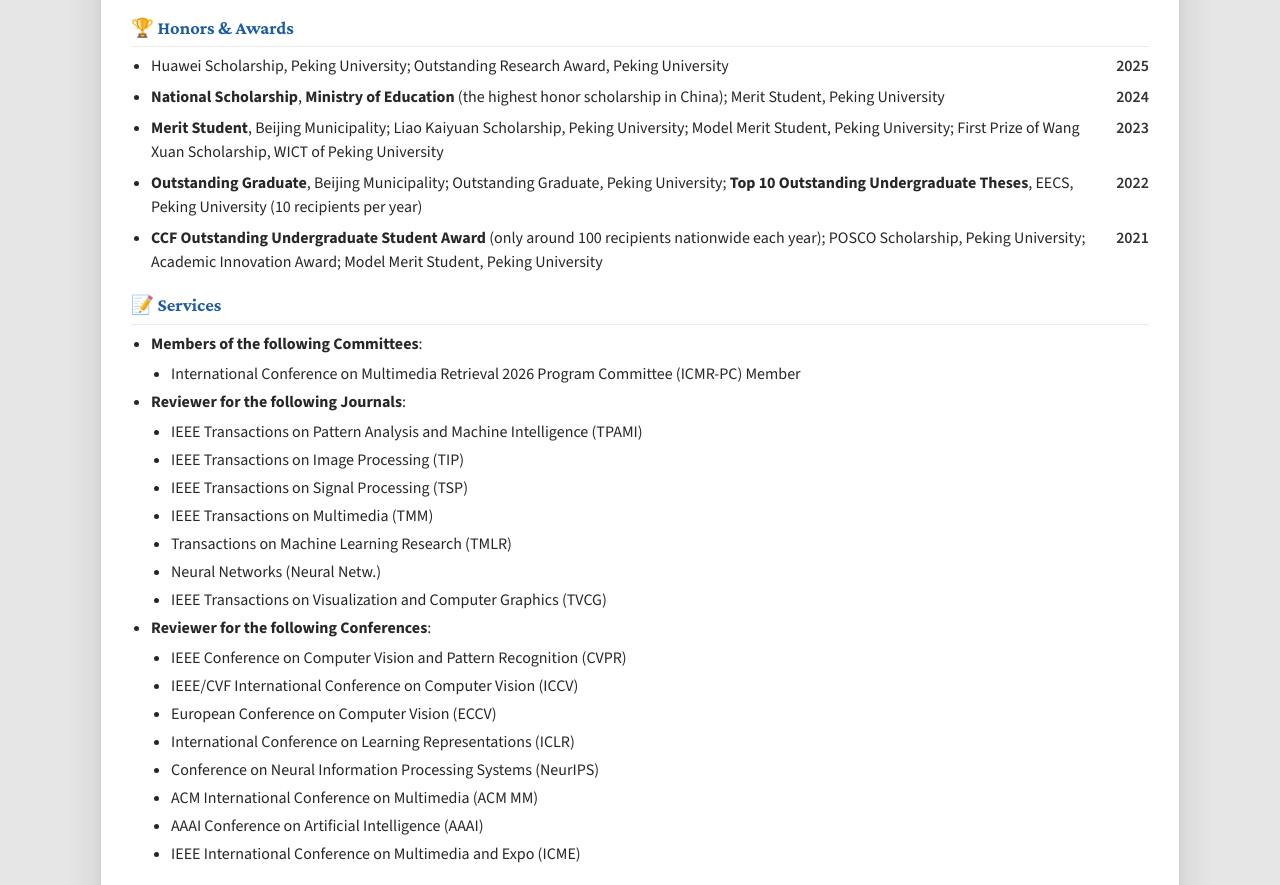
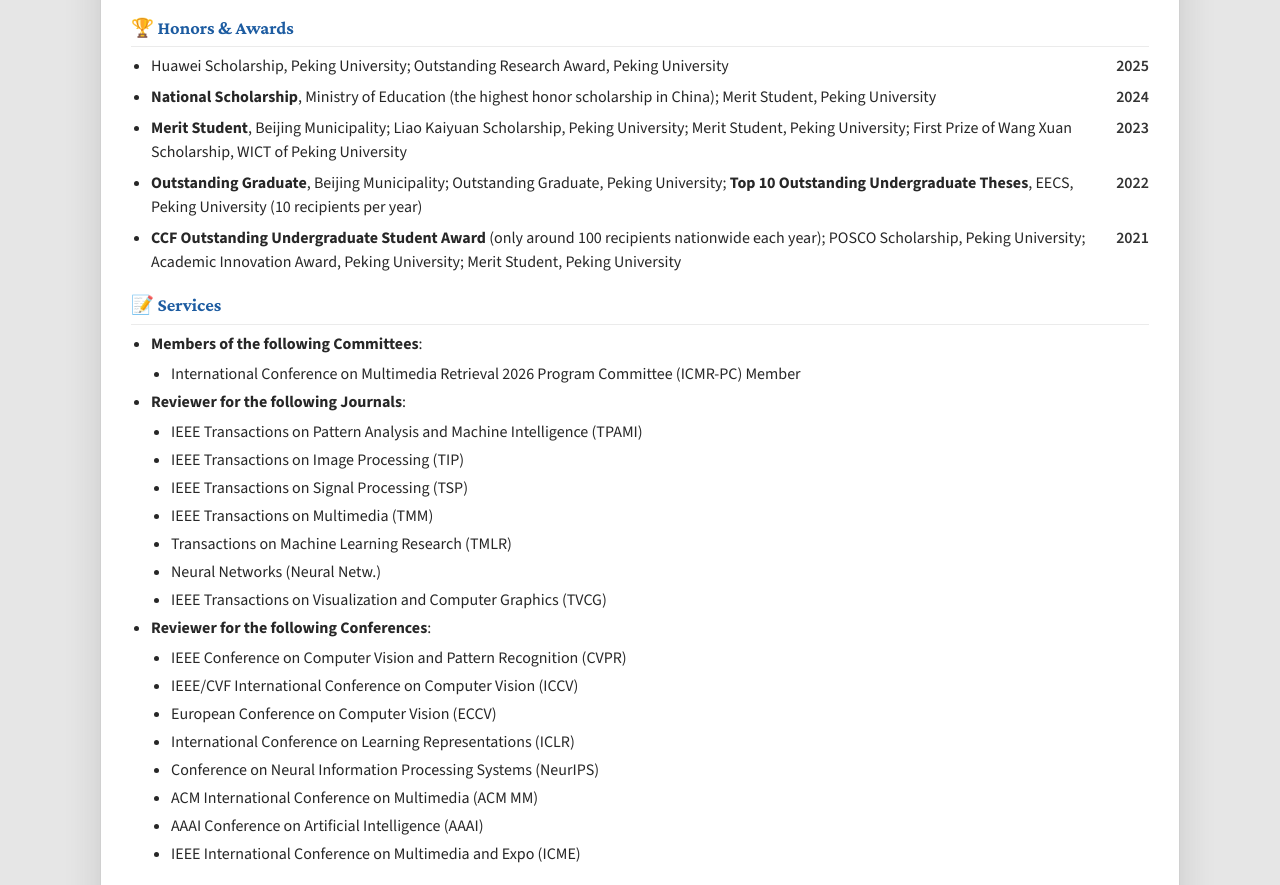
Before and after one commit to pkudba/pkudba.github.io, a plain HTML site: page index.html in a window 1280 px wide. Shown: the part 1327-2212 px from the top of the page. Drawn offline with nearby package versions, Linux system fonts and the light colour scheme.

Commit message:
content: refine honors emphasis and wording

```diff
--- a/index.html
+++ b/index.html
@@ -470,13 +470,13 @@
             </li>
             <li class="resume-item">
               <div class="resume-line">
-                <span class="resume-main"><strong>National Scholarship</strong>, <strong>Ministry of Education</strong> (the highest honor scholarship in China); Merit Student, Peking University</span>
+                <span class="resume-main"><strong>National Scholarship</strong>, Ministry of Education (the highest honor scholarship in China); Merit Student, Peking University</span>
                 <span class="resume-year">2024</span>
               </div>
             </li>
             <li class="resume-item">
               <div class="resume-line">
-                <span class="resume-main"><strong>Merit Student</strong>, Beijing Municipality; Liao Kaiyuan Scholarship, Peking University; Model Merit Student, Peking University; First Prize of Wang Xuan Scholarship, WICT of Peking University</span>
+                <span class="resume-main"><strong>Merit Student</strong>, Beijing Municipality; Liao Kaiyuan Scholarship, Peking University; Merit Student, Peking University; First Prize of Wang Xuan Scholarship, WICT of Peking University</span>
                 <span class="resume-year">2023</span>
               </div>
             </li>
@@ -488,7 +488,7 @@
             </li>
             <li class="resume-item">
               <div class="resume-line">
-                <span class="resume-main"><strong>CCF Outstanding Undergraduate Student Award</strong> (only around 100 recipients nationwide each year); POSCO Scholarship, Peking University; Academic Innovation Award; Model Merit Student, Peking University</span>
+                <span class="resume-main"><strong>CCF Outstanding Undergraduate Student Award</strong> (only around 100 recipients nationwide each year); POSCO Scholarship, Peking University; Academic Innovation Award, Peking University; Merit Student, Peking University</span>
                 <span class="resume-year">2021</span>
               </div>
             </li>
```
